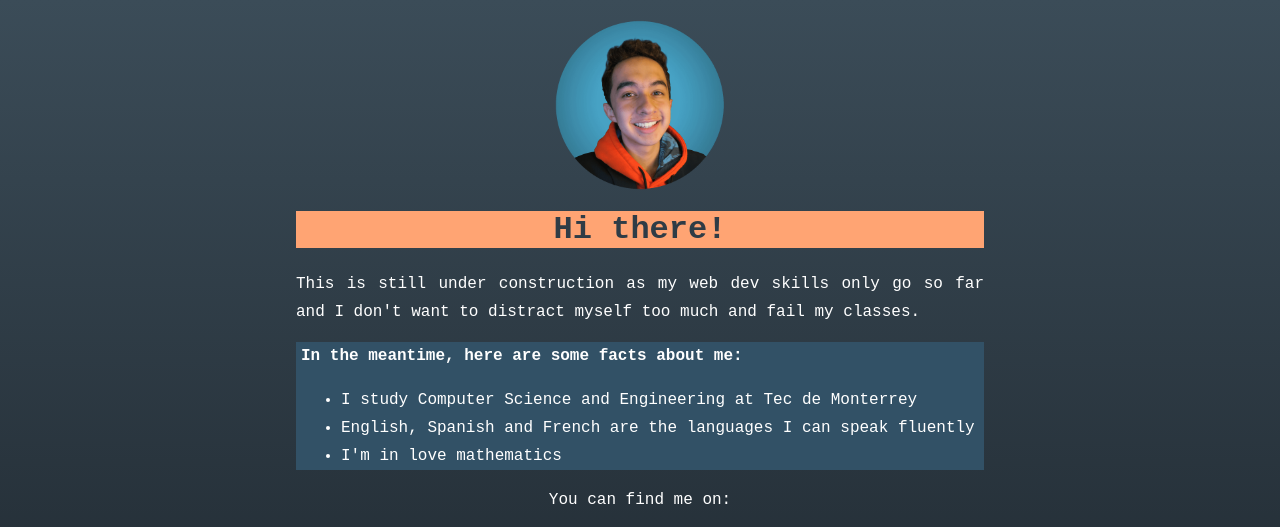
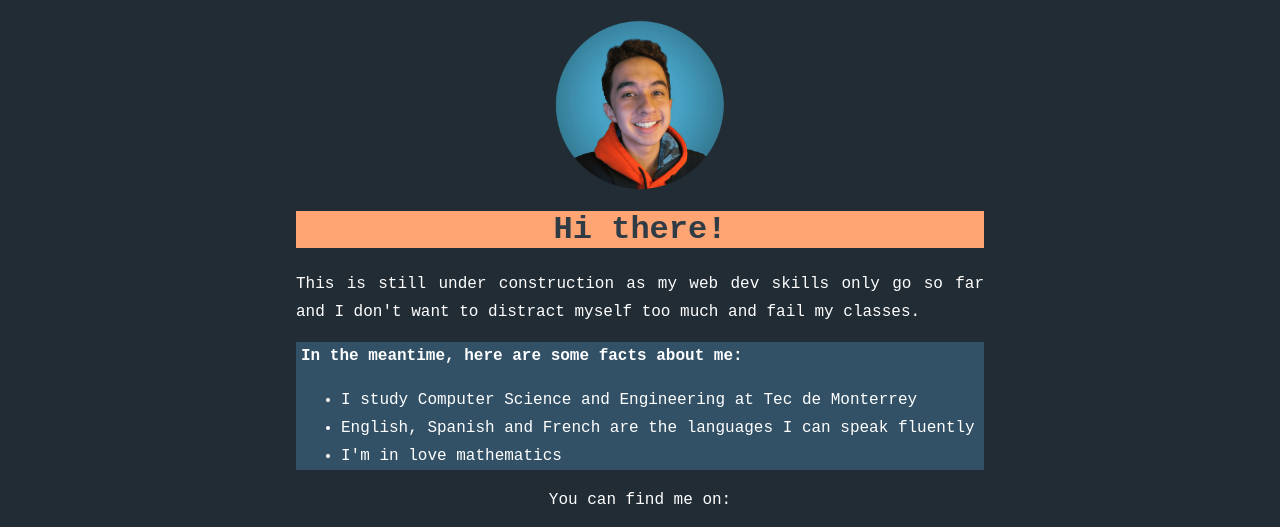
Before and after one commit to alexderodri/alexderodri.github.io, a plain HTML site: page index.html in a window 1280 px wide. Shown: the top 527 px of the page. Drawn offline with Linux system fonts and the light colour scheme.

Commit message:
Replaced gradient with solid bg

```diff
--- a/style.css
+++ b/style.css
@@ -1,7 +1,8 @@
 html {
-    background: linear-gradient(rgb(59, 76, 88), rgb(28, 36, 43));
+    /* background: linear-gradient(rgb(59, 76, 88), rgb(28, 36, 43));
     background-attachment: fixed;
-    background-size: 100vw 100vh;
+    background-size: 100vw 100vh; */
+    background-color: rgb(34, 44, 53);
 }
 
 body {
```
